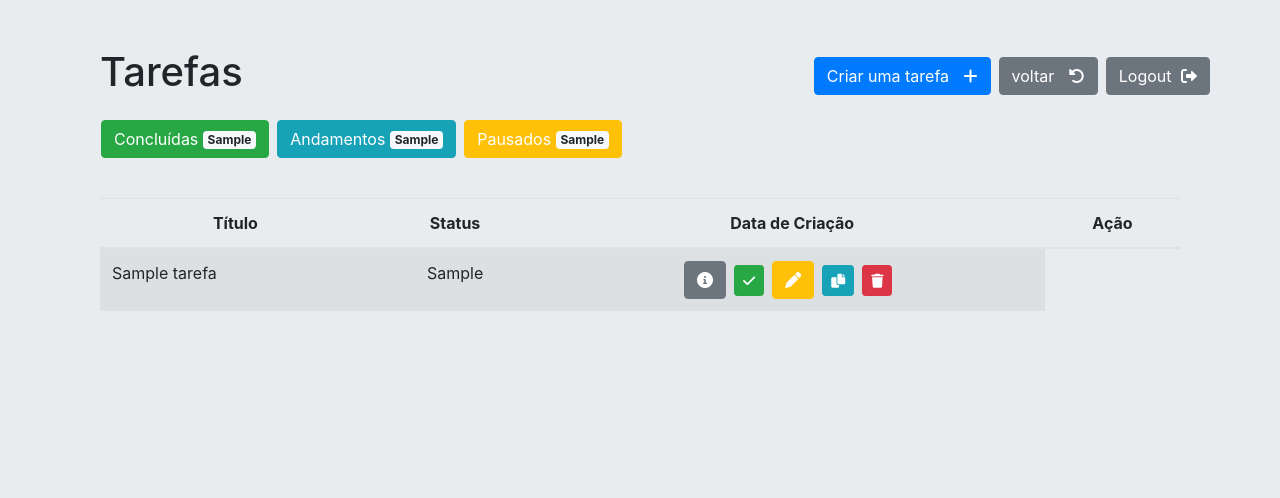
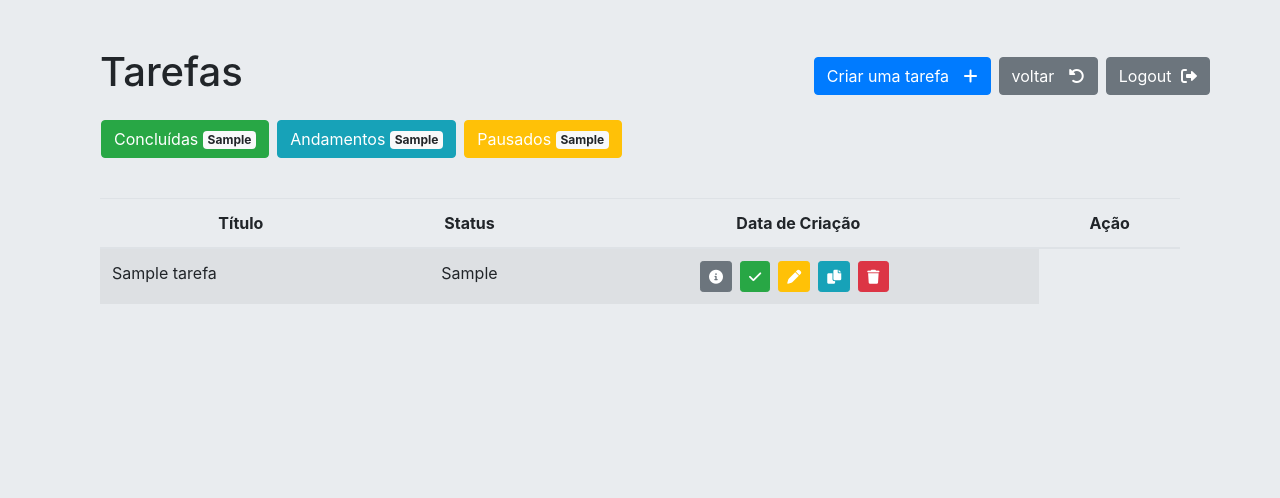
Before and after one commit to lucas-ioliveira/to_do_list_django, a Django app: template core/templates/tarefa.html in a window 1280 px wide. Shown: the top 498 px of the page. Run offline with Django 4.2, Linux system fonts and the light colour scheme; tables that the repository leaves empty hold one stand-in row (values such as "Sample post"); the template is opened without the code that fills it: values that come from a table or form of the project are taken from there, most other values are stand-ins (such as "Sample title", 1, 10 or a date in 2020); some libraries are stand-ins or nearby versions.

Commit message:
feat: Adiciona classe bootstrap para deixar o botão menor.

```diff
--- a/core/templates/partials/button/_button_detalhes.html
+++ b/core/templates/partials/button/_button_detalhes.html
@@ -1,8 +1,8 @@
-<button type="button" class="btn btn-secondary mr-2" onclick="modalDetalhes(
+<button type="button" class="btn btn-secondary btn-sm mr-2" onclick="modalDetalhes(
     '{{ tarefa.titulo|escapejs }}',
     '{{ tarefa.status|escapejs }}',
     '{{ tarefa.descricao|escapejs }}',
     '{{ tarefa.data_criacao|escapejs }}',
     '{{ tarefa.data_atualizacao|escapejs }}')">
-    <i class="fa-solid fa-circle-info"></i>
+    <i class="fa-solid fa-circle-info" title="Detalhes"></i>
 </button>
--- a/core/templates/partials/button/_button_editar_tarefa.html
+++ b/core/templates/partials/button/_button_editar_tarefa.html
@@ -1,9 +1,9 @@
-<button type="button" class="btn btn-warning mr-2" style="color: white"
+<button type="button" class="btn btn-warning mr-2 btn-sm" style="color: white"
     onclick="modalEditarTarefa(
         '{{ tarefa.id }}',
         '{{ tarefa.titulo|escapejs }}',
         '{{ tarefa.descricao|escapejs }}',
         '{{ tarefa.status|escapejs }}',
-        )">
+        )" title="Editar">
         <i class="fa-solid fa-pen"></i>
 </button>
```
